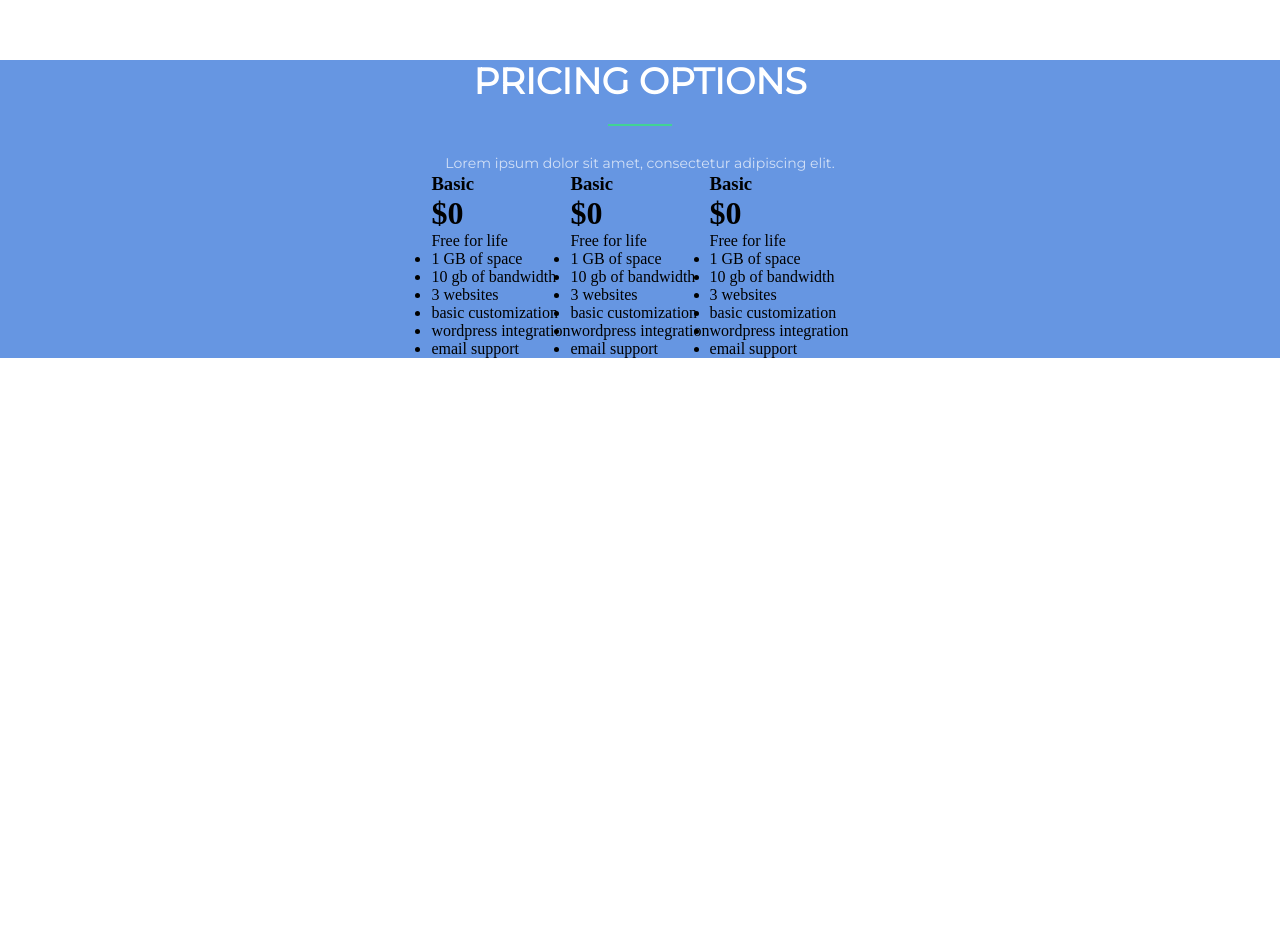
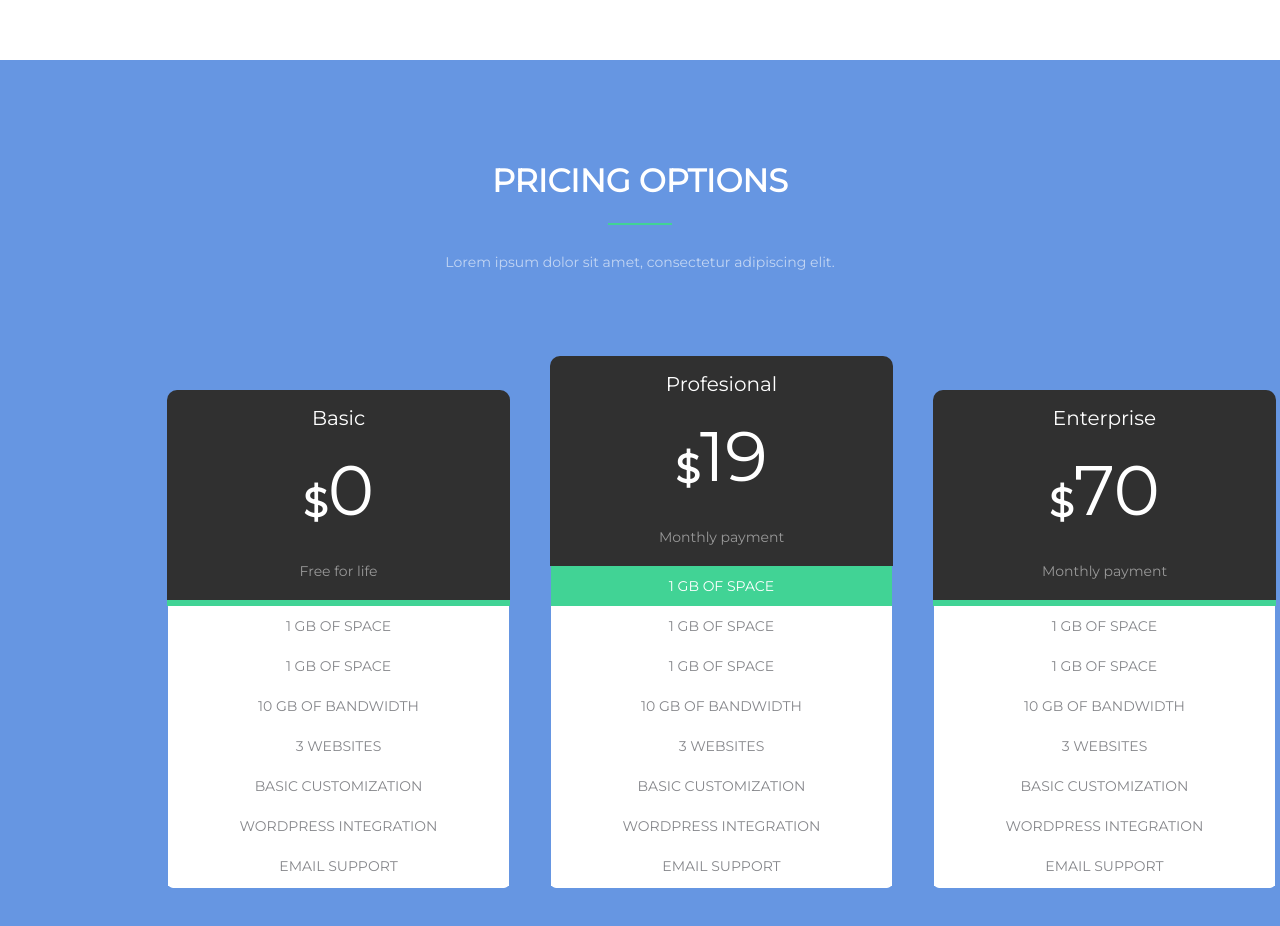
Before and after one commit to nvaisvilaite/egzaminas, a plain HTML site: page index.html in a window 1280 px wide. Shown: the part 2780-3706 px from the top of the page. Before the commit the page ends 3138 px from the top, so only its background shows below. Drawn offline with Linux system fonts and the light colour scheme.

Commit message:
second commit

```diff
--- a/index.html
+++ b/index.html
@@ -278,80 +278,88 @@
 
   <!-- pricing -->
   <div class="pricing">
+    <div class="headingfull">
+      <h2>PRICING OPTIONS</h2>
+      <div class="headlineborder"></div>
+      <p>Lorem ipsum dolor sit amet, consectetur adipiscing elit.</p>
+    </div>
     <div class="container">
-      <div class="alllist">
-        <div class="headingfullpricing">
-          <h2>PRICING OPTIONS</h2>
-          <div class="headlineborder"></div>
-          <p>Lorem ipsum dolor sit amet, consectetur adipiscing elit.</p>
-        </div>
 
+          <div class="pricelist">
+            <div class="firstbasic first">
+              <div class="basichead">
+                <h3>Basic</h3>
+                <div class="pricetag">
+                  <h2>$</h2>
+                  <h1>0</h1>
+                </div>
+                <p>Free for life</p>
 
-      <div class="pricinglist">
-          <div class="profesional list">
-            <div class="firstblock">
-              <h3>Basic</h3>
-              <h1>$0</h1>
-              <p>Free for life</p>
+              </div>
+
+              <div class="basicborder"></div>
+              <div class="basiclist">
+                <p>1 gb of space</p>
+                <p>1 gb of space</p>
+                <p>10 gb of bandwidth</p>
+                <p>3 websites</p>
+                <p>basic customization</p>
+                <p>wordpress integration</p>
+                <p>email support</p>
+              </div>
             </div>
-            <div class="pricingborder"></div>
-            <div class="secondblock">
-              <ul>
-                <li>1 GB of space</li>
-                <li>10 gb of bandwidth</li>
-                <li>3 websites</li>
-                <li>basic customization</li>
-                <li>wordpress integration</li>
-                <li>email support</li>
-              </ul>
+
+            <div class="firstbasic first">
+              <div class="basichead">
+                <h3>Profesional</h3>
+                <div class="pricetag">
+                  <h2>$</h2>
+                  <h1>19</h1>
+                </div>
+                <p>Monthly payment</p>
+
+              </div>
+              <div class="basiclist">
+                  <p class="colored">1 gb of space</p>
+                  <p>1 gb of space</p>
+                  <p>1 gb of space</p>
+                  <p>10 gb of bandwidth</p>
+                  <p>3 websites</p>
+                  <p>basic customization</p>
+                  <p>wordpress integration</p>
+                  <p>email support</p>
+
+              </div>
+            </div>
+
+            <div class="firstbasic first">
+              <div class="basichead">
+                <h3>Enterprise</h3>
+                <div class="pricetag">
+                  <h2>$</h2>
+                  <h1>70</h1>
+                </div>
+                <p>Monthly payment</p>
+
+              </div>
+              <div class="basicborder"></div>
+              <div class="basiclist">
+                <p>1 gb of space</p>
+                <p>1 gb of space</p>
+                <p>10 gb of bandwidth</p>
+                <p>3 websites</p>
+                <p>basic customization</p>
+                <p>wordpress integration</p>
+                <p>email support</p>
+              </div>
             </div>
           </div>
 
 
 
-          <div class="basic list">
-            <div class="firstblock">
-              <h3>Basic</h3>
-              <h1>$0</h1>
-              <p>Free for life</p>
-            </div>
-            <div class="pricingborder"></div>
-            <div class="secondblock">
-              <ul>
-                <li>1 GB of space</li>
-                <li>10 gb of bandwidth</li>
-                <li>3 websites</li>
-                <li>basic customization</li>
-                <li>wordpress integration</li>
-                <li>email support</li>
-              </ul>
-            </div>
-          </div>
 
 
-
-          <div class="enterpise list">
-            <div class="firstblock">
-              <h3>Basic</h3>
-              <h1>$0</h1>
-              <p>Free for life</p>
-            </div>
-            <div class="pricingborder"></div>
-            <div class="secondblock">
-              <ul>
-                <li>1 GB of space</li>
-                <li>10 gb of bandwidth</li>
-                <li>3 websites</li>
-                <li>basic customization</li>
-                <li>wordpress integration</li>
-                <li>email support</li>
-              </ul>
-            </div>
-          </div>
-      </div>
-
-</div>
-</div>
+  </div>
 </div>
 <script src="script.js"></script>
 </body>
--- a/scss/pricing.scss
+++ b/scss/pricing.scss
@@ -1,48 +1,140 @@
 .pricing {
-  background-color: #6696E2;
-  display: flex;
-  justify-content: center;
-  align-items: center;
-  flex-direction: column;
+  background: #6696E2;
+  padding-top: 99px;
+padding-bottom: 107px;
 
-  .alllist {
-
-    margin: 0 auto;
-    .headingfullpricing  {
+    .headingfull {
       text-align: center;
-      margin-left: auto;
-      margin-right: auto;
+      margin-left:auto;
+      margin-right:auto;
       display: flex;
     justify-content: center;
     flex-direction: column;
     align-items: center;
 
     h2 {
-        font-size: 36px;
+      font-size: 32px;
     line-height: 43px;
+    color: #fff;
     font-family: Montserrat;
-        color: white;
-        padding-bottom: 21px;
-      }
-
-      .headlineborder {
-        background-image: url("content/greenline.svg");
-        width: 64px;
-        height: 2px;
     }
 
     p {
+        font-family: Montserrat;
         font-size: 14px;
         line-height: 20px;
+        color: #ffffff;
+        opacity: 0.6;
+    }
+      .headlineborder{
+        background-image: url("content/greenline.svg");
+        margin-top: 21px;
+        height: 2px;
+        width: 64px;
+        margin-bottom: 27px;
+      }
+    }
+// i virsu sutvarkyta
+    .pricelist {
+      display: flex;
+        justify-content: center;
+        margin: auto;
+        align-items: end;
+        padding-top: 84px;
+
+        .firstbasic {
+          display: flex;
+            flex-direction: column;
+            justify-content: center;
+            align-items: center;
+            width: 33.3333%;
+            padding-left: 20px;
+            padding-right: 20px;
+
+            .basicborder {
+              background-image: url("content/basicborder.svg");
+              width: 343px;
+              height: 6px;
+            }
+
+            .basichead {
+                background: #303030;
+                height: 210px;
+                width: 343px;
+                display: flex;
+                justify-content: center;
+                flex-direction: column;
+                justify-content: space-around;
+                align-items: center;
+                border-top-left-radius: 10px;
+                border-top-right-radius: 10px;
+
+                p {
+                  font-size: 14px;
+                  line-height: 24px;
                   font-family: Montserrat;
                   color: #ffffff;
-        padding-top: 27px;
-        opacity: 0.7;
+                  opacity: 0.5;
+                }
+
+                h3 {
+                  font-size: 20px;
+                  line-height: 24px;
+                  font-family: Montserrat;
+                  color: #ffffff;
+                  font-weight: 100;
+                }
+
+                .pricetag {
+                      display: flex;
+                      margin-top: 16px;
+                  h1 {
+                    font-size: 70px;
+                    line-height: 24px;
+                    color: #ffffff;
+                    font-family: Montserrat;
+                    font-weight: 100;
+                  }
+
+                  h2 {
+                    font-size: 40px;
+                    font-family: Montserrat;
+                    color: white;
+
+                  }
+
                 }
             }
-    .pricinglist {
-      display: flex;
-      justify-content: center;
+          .basiclist {
+            text-align: center;
+            margin-bottom:auto;
+            font-family: Montserrat;
+            border-bottom: 2px solid white;
+            border-bottom-right-radius: 5px;
+            border-bottom-left-radius: 5px;
+              p {
+
+                background: white;
+                  padding-top: 11px;
+                  padding-bottom: 11px;
+                  font-family: Montserrat;
+                  text-transform: uppercase;
+                  background: white;
+                  padding-left: 72px;
+                  padding-right: 72px;
+                  color: #86878B;
+                  font-size: 14px;
+
+
+              }
+
+              .colored {
+                background: #41D395;
+                color: white;
               }
             }
           }
+        }
+
+
+    }
```
Also changed, not shown: app/css/content/basicborder.svg (added), app/css/style.css. Lines whose indentation alone changed are shown as unchanged.
